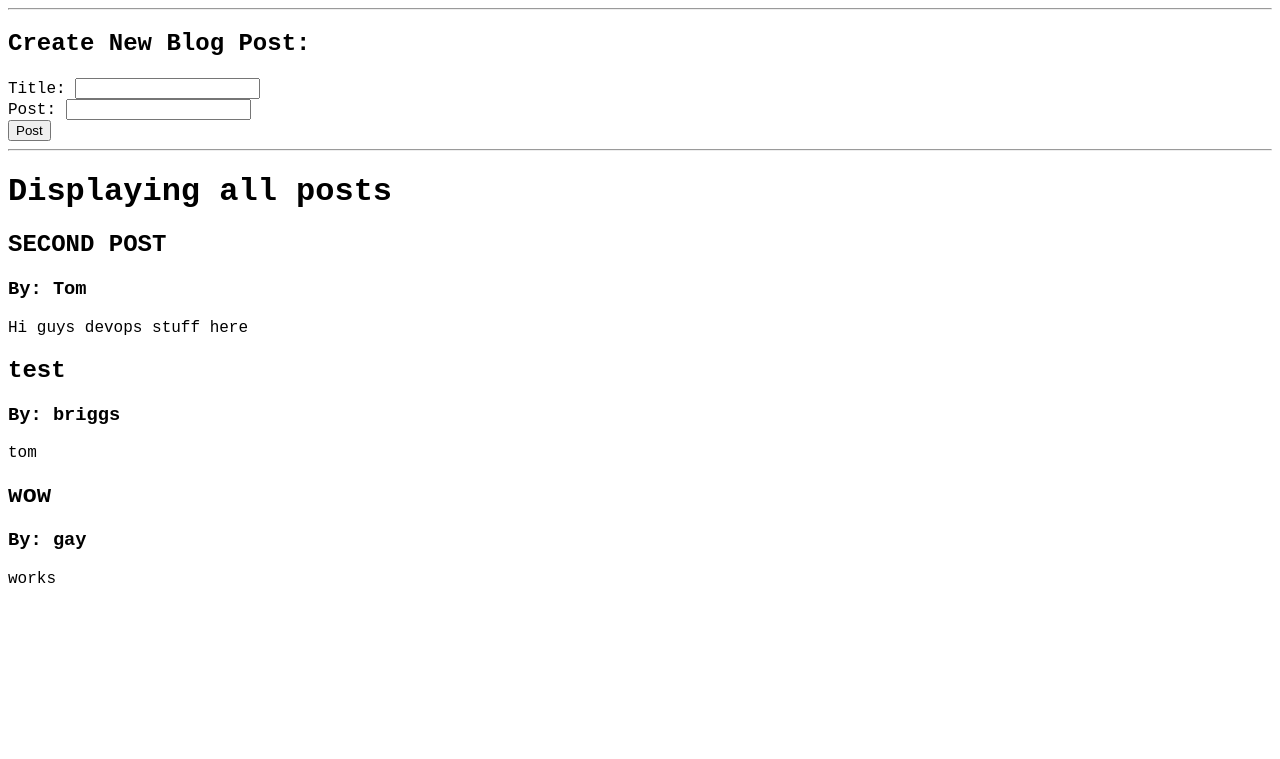
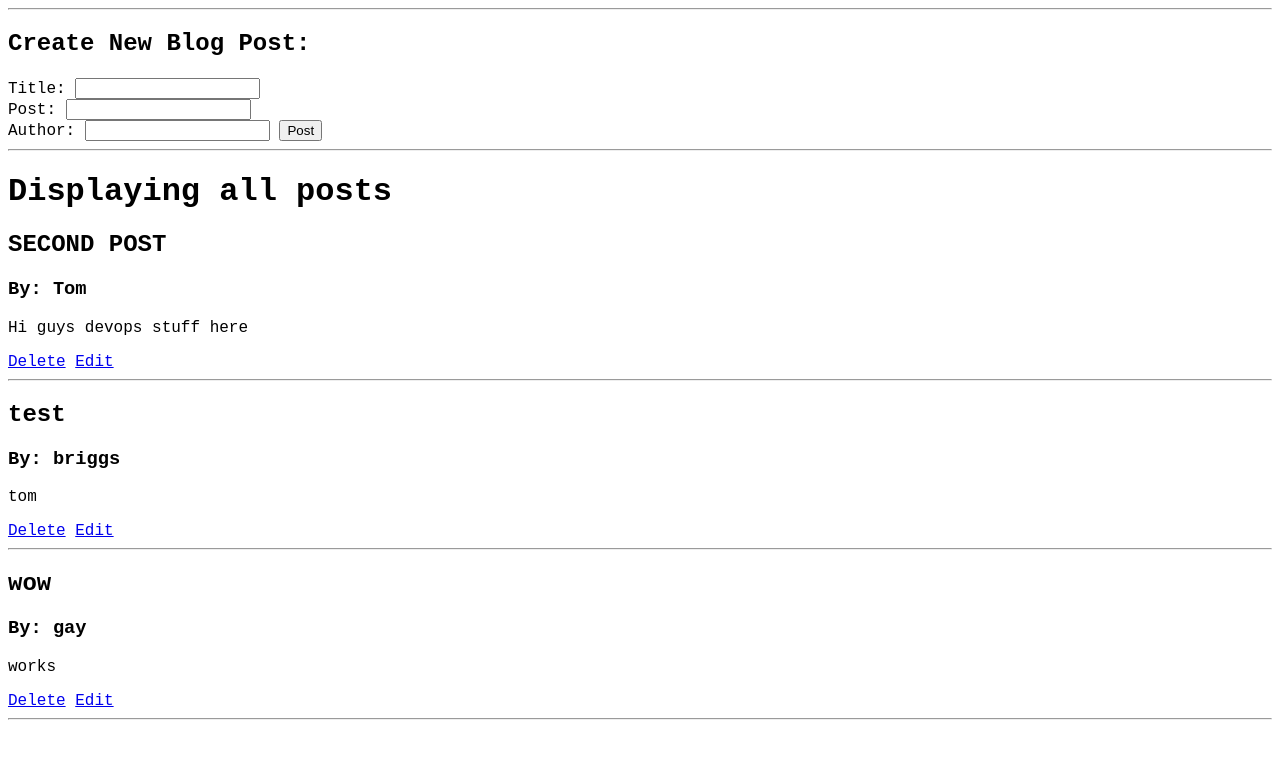
Before and after one commit to tbriggs1/Blog-Website, a Flask app: page /posts in a window 1280 px wide. Shown: the top 759 px of the page. Run offline with Flask 2, Linux system fonts and the light colour scheme; data comes from the database, SQL or seed files in the repository; both versions use the stored data as it was after the commit; parts of the project's set-up code (start-up, migrations or seed data) failed here and were passed over.

Commit message:
delete method added

```diff
--- a/app.py
+++ b/app.py
@@ -17,18 +17,6 @@ class BlogPost(db.Model):
         return 'Blog post ' + self.title
 
 
-all_posts = [
-    {
-        'title': 'Jenkins',
-        'content': 'How to use automation with Jenkins',
-        'author': 'Tom'
-    },
-    {
-        'title': 'AWS',
-        'content': 'Getting started with AWS'
-    }
-]
-
 
 @app.route('/')
 def index():
@@ -46,7 +34,8 @@ def posts():
     if request.method == 'POST':
         post_title = request.form['title']
         post_content = request.form['content']
-        new_post = BlogPost(title = post_title, content=post_content, author='Tom')
+        post_author = request.form['author']
+        new_post = BlogPost(title = post_title, content=post_content, author=post_author)
         db.session.add(new_post)
         db.session.commit()
         return redirect('/posts')
@@ -59,5 +48,19 @@ def posts():
 def get_req():
     return 'you can only get this webpage.'
 
+@app.route('/posts/delete/<int:id>')
+def delete(id):
+    post = BlogPost.query.get_or_404(id)
+    db.session.delete(post)
+    db.session.commit()
+    return redirect('/posts')
+
+@app.route('/posts/edit/<int:id>', method=['GET', 'POST'])
+def edit(id):
+    post = BlogPost.query.get_or_404(id)
+    db.session.edit(post)
+    db.session.commit()
+    return redirect('/posts')
+
 if __name__ == "__main__":
     app.run(debug=True)
--- a/templates/posts.html
+++ b/templates/posts.html
@@ -15,6 +15,7 @@
     <br>
     Post: <input type='text' name='content' id='content'>
     <br>
+    Author: <input type='text' name='author' id='author'>
     <input type='submit' value='Post'>
 </form>
 <hr>
@@ -31,6 +32,9 @@
         {% endif %}
 
         <p>{{ post.content }}</p>
+        <a href='/posts/delete/{{post.id}}'>Delete</a>
+        <a href='/posts/edit/{{post.id}}'>Edit</a>
+        <hr>
     {% endfor %}
 
 {% endblock %}
```
Also changed, not shown: posts.db.
